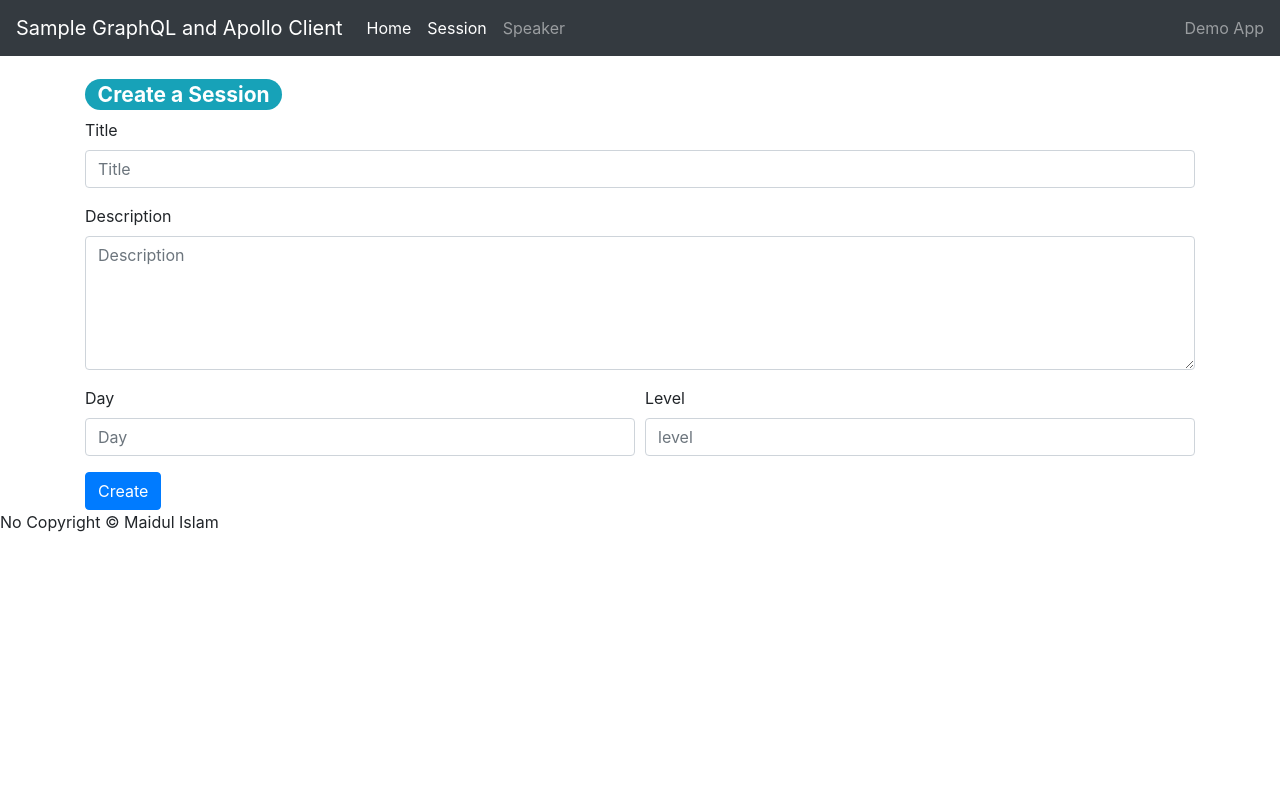
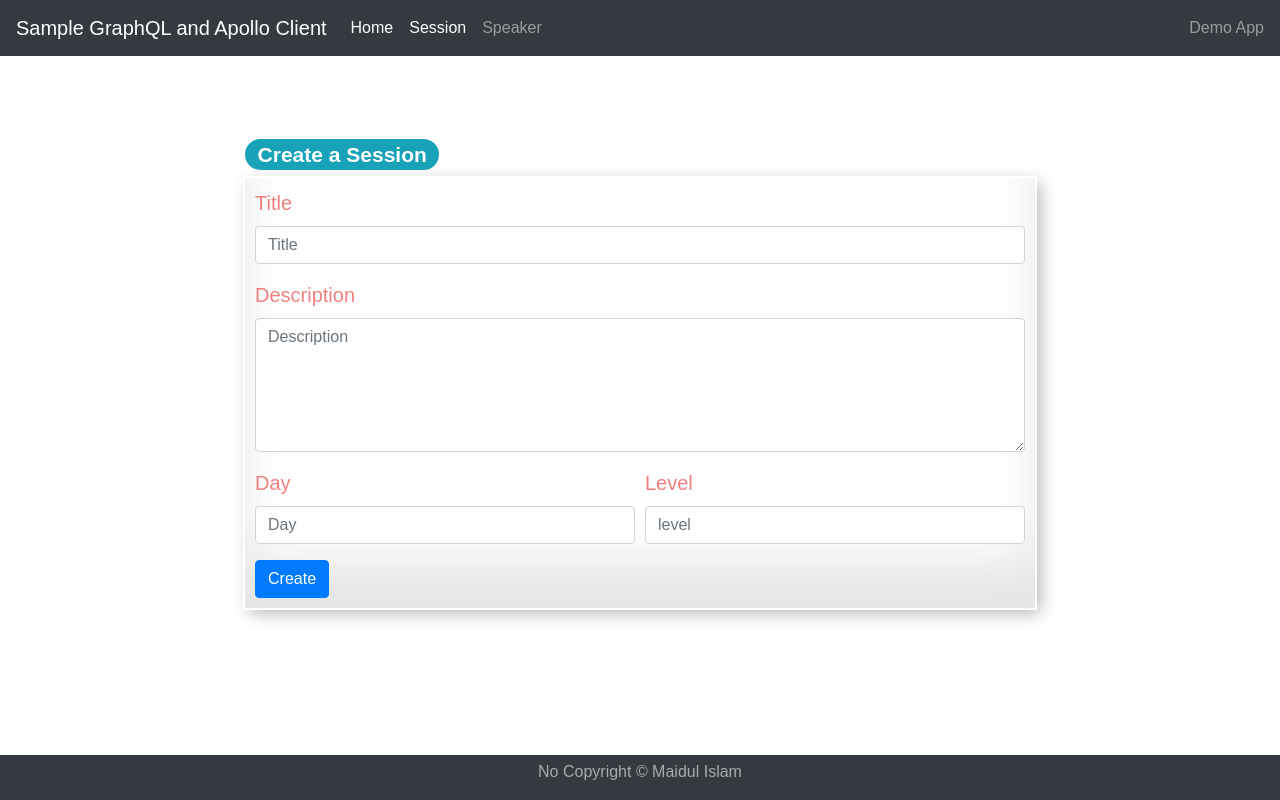
Before and after one commit to Maidul-Islam-Shawon/GraphQL-Client-with-React, a React (Create React App) app in the folder app/: page /sessions/addsession in a window 1280 px wide. Built offline with nearby package versions, Linux system fonts and the light colour scheme.

Commit message:
css updated.

```diff
--- a/app/src/index.css
+++ b/app/src/index.css
@@ -1,8 +1,6 @@
 body {
   margin: 0;
-  font-family: -apple-system, BlinkMacSystemFont, "Segoe UI", "Roboto", "Oxygen",
-    "Ubuntu", "Cantarell", "Fira Sans", "Droid Sans", "Helvetica Neue",
-    sans-serif;
+  font-family: sans-serif;
   -webkit-font-smoothing: antialiased;
   -moz-osx-font-smoothing: grayscale;
 }
@@ -30,3 +28,33 @@ code {
   text-decoration: none;
   color: beige;
 }
+
+.AddSessionForm {
+  margin-top: 5rem;
+  padding-left: 10rem;
+  padding-right: 10rem;
+}
+
+.SessionForm {
+  padding: 10px;
+  background-color: white;
+  box-shadow: inset 0 -3em 3em rgba(0, 0, 0, 0.1), 0 0 0 2px rgb(255, 255, 255),
+    0.3em 0.3em 1em rgba(0, 0, 0, 0.3);
+}
+
+label {
+  font-weight: 500;
+  font-size: 15pt;
+  color: lightcoral;
+}
+
+footer {
+  position: fixed;
+  left: 0;
+  bottom: 0;
+  padding-top: 5px;
+  width: 100%;
+  background-color: #343a40;
+  color: rgb(170, 170, 170);
+  text-align: center;
+}
```
Also changed, not shown: 1 other file (tests, documents, lock files or other folders).
